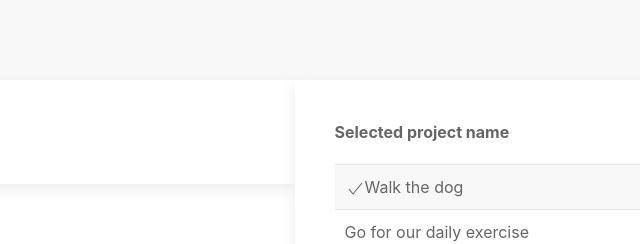
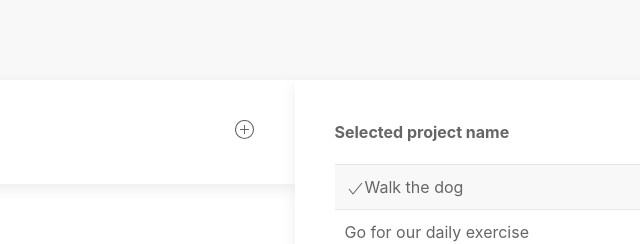
Before and after one commit to addod19/todo, a website built with webpack: page dist/index2.html in a window 1280 px wide. Shown: the top 244 px of the page, 132-772 px from the left. Built offline with nearby package versions, Linux system fonts and the light colour scheme.

Commit message:
add uikit plus-circle icon to project header

```diff
--- a/dist/index2.html
+++ b/dist/index2.html
@@ -39,7 +39,7 @@
             class="uk-card uk-card-default uk-card-body uk-text-bold"
             id="projects"
           >
-            <a href="" uk-icon="icon: grid"></a> Projects
+            <a href="" uk-icon="icon: grid"></a> Projects <a href="" class="uk-align-right" uk-icon="icon: plus-circle"></a>
           </div>
         </div>
         <div class="uk-width-2-3">
```
